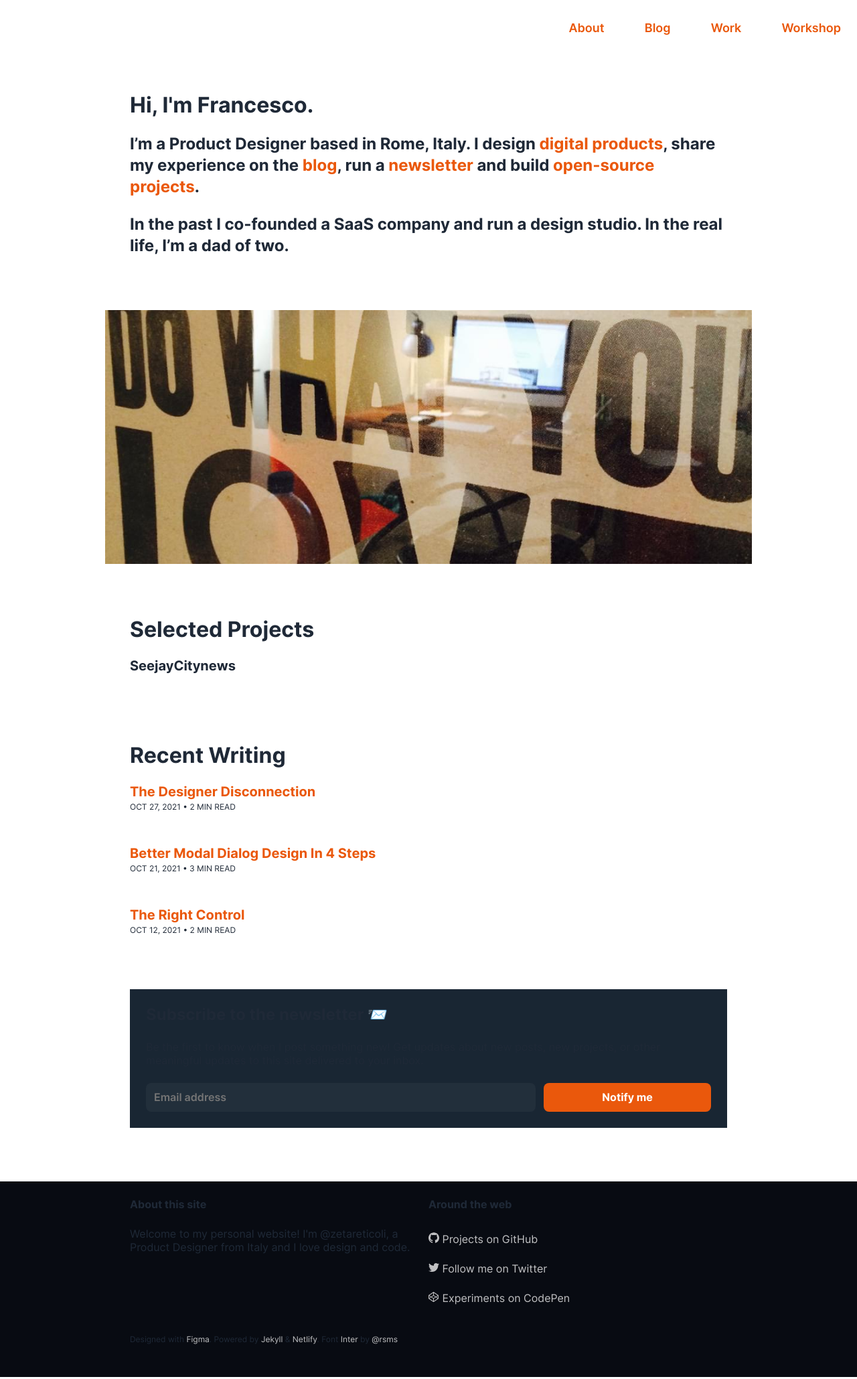
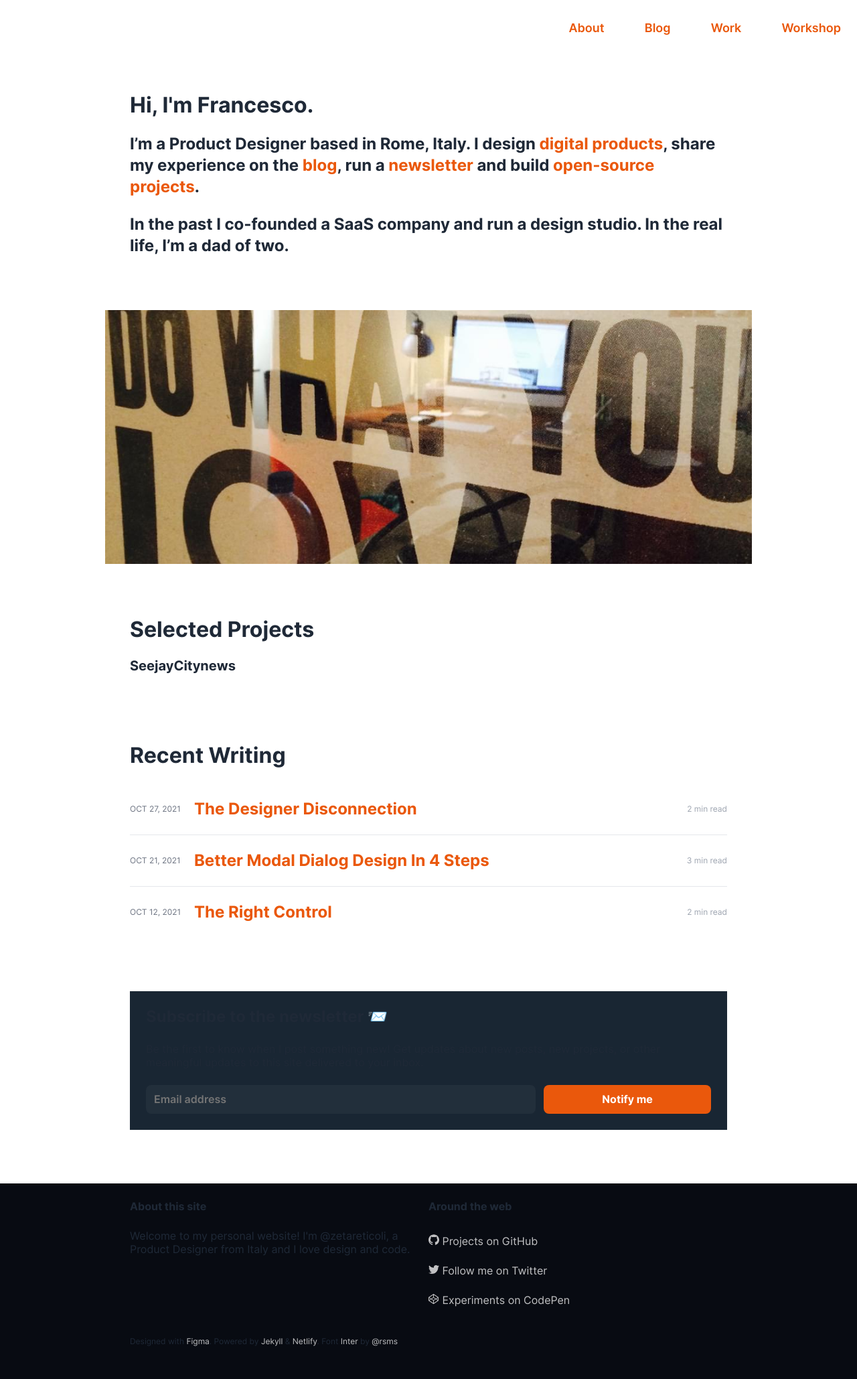
Before and after one commit to zetareticoli/fi, a Jekyll site: the page built from index.html, in a window 1280 px wide. Shown: the whole page at 67% size. Built offline with Jekyll 4.4.1, drawn with Linux system fonts in a browser that asks for light colours; the list of posts is cut into pages by our own code.

Commit message:
Completed Post List component

```diff
--- /dev/null
+++ b/_includes/post-list.html
@@ -0,0 +1,19 @@
+{% assign minutes = post.content | number_of_words | divided_by: 180 %}
+
+{% if minutes == 0 %}
+  {% assign read-time = site.var_less_than_a_minute_read %}
+{% else %}
+  {% assign read-time = minutes | append: "&nbsp;" | append: site.var_min_read %}
+{% endif %}
+
+<article class="list-posts flex">
+  <span class="list-posts__date text-tiny color-text-weak uppercase mb-s">
+    {{ post.date | date: site.date_format }}
+  </span>
+	<h1 class="list-posts__title headline-secondary mb-s">
+    <a href="{{ post.url | prepend: site.baseurl }}">
+      {{ post.title }}
+    </a>
+  </h1>
+  <span class="list-posts__read text-tiny color-text-light mb-s">{{ read-time }}</span>
+</article>
--- /dev/null
+++ b/_sass/components/_lists.scss
@@ -0,0 +1,40 @@
+// Lists
+
+.list-timed {
+  flex-direction: column;
+  @media screen and (min-width: 768px) {
+    flex-direction: row;
+    align-items: center;
+  }
+
+  @media screen and (min-width: 768px) {
+    &__year {
+      width: 4rem;
+    }
+    &__title {
+      min-width: 11.5rem;
+    }
+  }
+}
+
+.list-posts {
+  flex-direction: column;
+  padding-top: var(--spacing-stack-m);
+  padding-bottom: var(--spacing-stack-s);
+
+  &:not(:last-child) {
+    border-bottom: 1px solid var(--border);
+  }
+
+  @media screen and (min-width: 768px) {
+    flex-direction: row;
+    align-items: center;
+    &__date {
+      width: 6rem;
+    }
+    &__title {
+      flex: 1;
+      width: 100%;
+    }
+  }
+}
--- a/_sass/settings/_settings.scss
+++ b/_sass/settings/_settings.scss
@@ -160,5 +160,6 @@ $paragraph-spacing-3: $space-l;
     --background-strong: var(--colors-black);
     --background-light: var(--colors-coolGray-800);
     --background-primary: var(--colors-orange-600);
+    --border: var(--colors-coolGray-500);
   }
 }
--- /dev/null
+++ b/_sass/utilities/_colors.scss
@@ -0,0 +1,11 @@
+.color-text {
+  color: var(--text);
+}
+
+.color-text-weak {
+  color: var(--text-weak);
+}
+
+.color-text-light {
+  color: var(--text-light);
+}
--- a/_sass/utilities/_text.scss
+++ b/_sass/utilities/_text.scss
@@ -92,3 +92,7 @@
   line-height: var(--lineheight-auto);
   text-transform: uppercase;
 }
+
+.uppercase {
+  text-transform: uppercase;
+}
--- a/css/style.scss
+++ b/css/style.scss
@@ -15,9 +15,11 @@
 @import 'components/buttons';
 @import 'components/footer';
 @import 'components/header';
+@import 'components/lists';
 @import 'components/logo';
 @import 'components/nav';
 @import 'utilities';
+@import 'utilities/colors';
 @import 'utilities/flexbox';
 @import 'utilities/lists';
 @import 'utilities/spacing';
--- a/index.html
+++ b/index.html
@@ -29,31 +29,9 @@ home: true
 
 <section class="spacing-sections">
   <h2 class="headline-default">Recent Writing</h2>
+
   {% for post in site.posts limit:3 %}
-
-    {% assign minutes = post.content | number_of_words | divided_by: 180 %}
-    {% if minutes == 0 %}
-      {% assign read-time = site.var_less_than_a_minute_read %}
-    {% else %}
-      {% assign read-time = minutes | append: "&nbsp;" | append: site.var_min_read %}
-    {% endif %}
-
-    <article class="story">
-    	<h1 class="story__title"><a href="{{ post.url | prepend: site.baseurl }}">{{ post.title }}</a></h1>
-      <span class="caption">
-        {% if site.display-author-front-page %}
-          {% if post.author.name %}
-            {{ post.author.name }} •
-          {% else %}
-            {% if site.author.name %}
-              {{ site.author.name }} •
-            {% endif %}
-          {% endif %}
-        {% endif %}
-        {{ post.date | date: site.date_format }} • {{ read-time }}
-      </span>
-
-    </article>
+    {% include post-list.html %}
   {% endfor %}
 </section>
 
```
Also changed, not shown: blog.html (+1 -32 lines).
